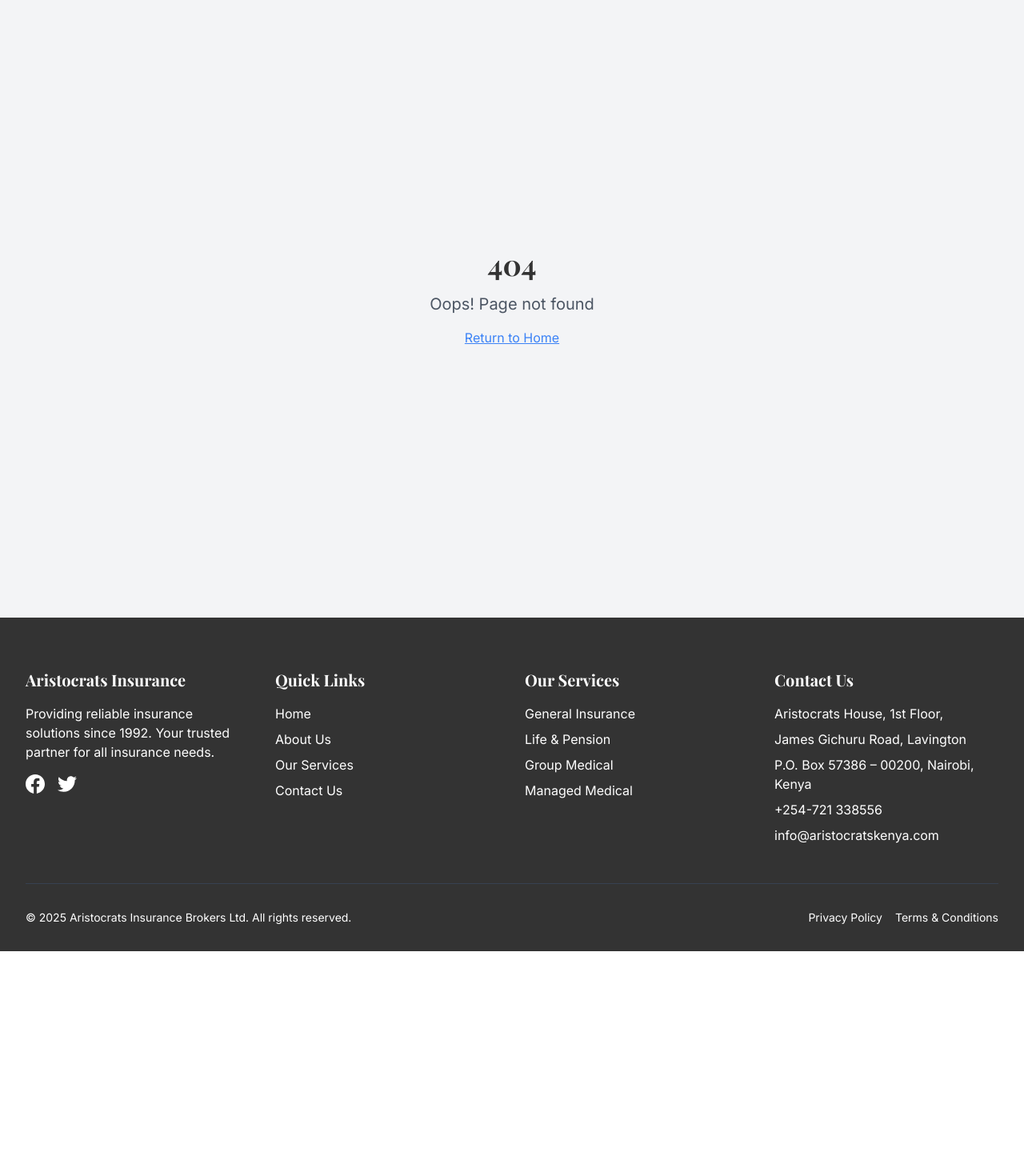
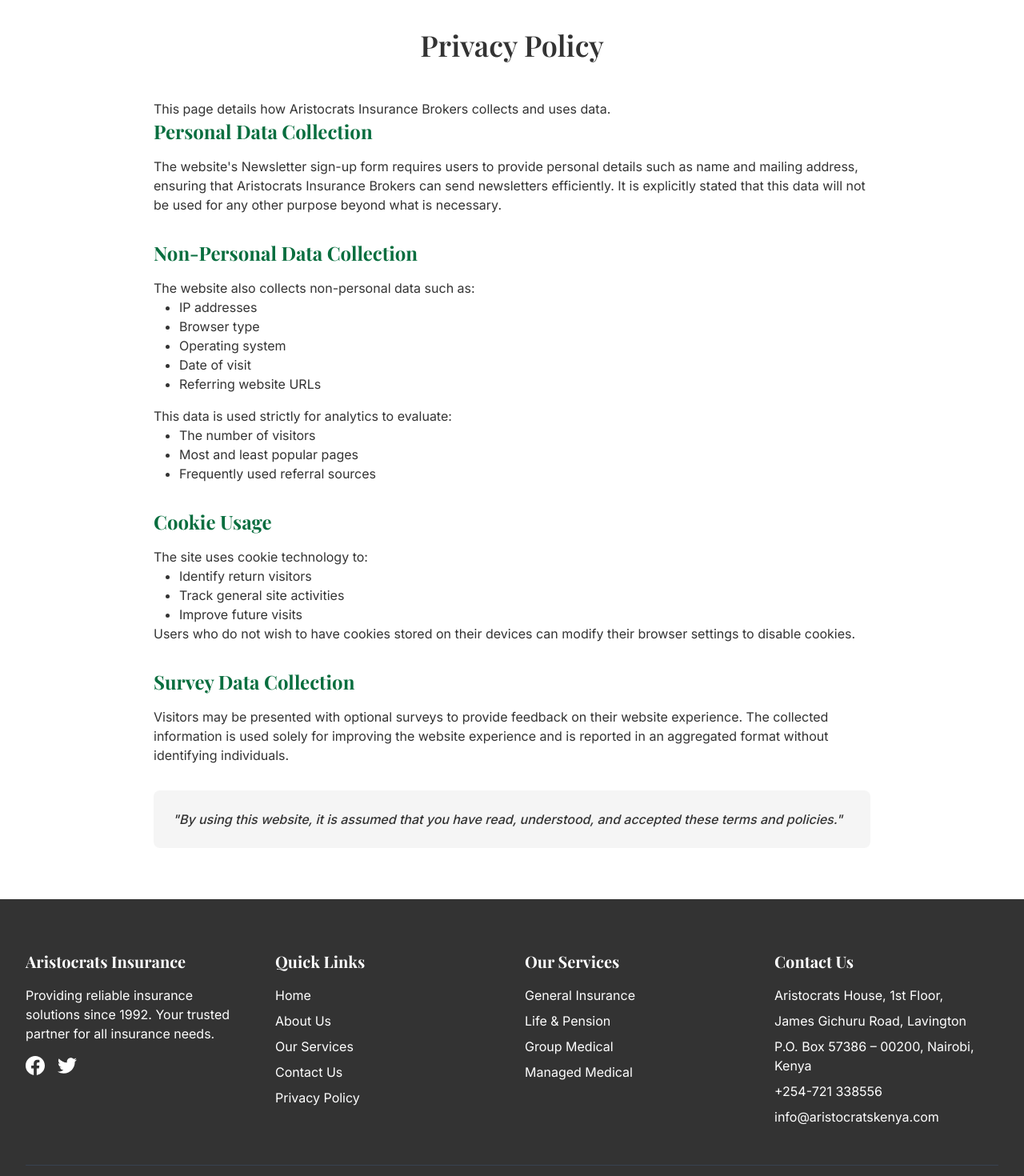
Before and after one commit to Alphonseaaron/aristocrat-website, a React (Vite) app: page /privacy-policy in a window 1280 px wide. Shown: the part 100-1570 px from the top of the page at 80% size. Before the commit the page ends 1289 px from the top, so only its background shows below. Built offline with nearby package versions, Linux system fonts and the light colour scheme.

Commit message:
Refactor: Homepage and footer updates
- Removed redundant content from the homepage.
- Updated footer content and links.
- Added privacy policy page with detailed data handling information.

```diff
--- a/src/App.tsx
+++ b/src/App.tsx
@@ -12,6 +12,7 @@ import Services from "./pages/Services";
 import Contact from "./pages/Contact";
 import Photos from "./pages/Photos";
 import SafinazGroup from "./pages/SafinazGroup";
+import PrivacyPolicy from "./pages/PrivacyPolicy";
 import NotFound from "./pages/NotFound";
 
 const queryClient = new QueryClient();
@@ -32,6 +33,7 @@ const App = () => (
               <Route path="/contact" element={<Contact />} />
               <Route path="/photos" element={<Photos />} />
               <Route path="/safinaz-group" element={<SafinazGroup />} />
+              <Route path="/privacy-policy" element={<PrivacyPolicy />} />
               {/* ADD ALL CUSTOM ROUTES ABOVE THE CATCH-ALL "*" ROUTE */}
               <Route path="*" element={<NotFound />} />
             </Routes>
--- a/src/components/home/About.tsx
+++ b/src/components/home/About.tsx
@@ -67,33 +67,6 @@ const About = () => {
             </ul>
           </div>
         </div>
-
-        <div className="grid grid-cols-1 md:grid-cols-2 gap-8 items-center mt-16">
-          <div className="order-2 md:order-1">
-            <h3 className="section-subtitle text-aristocrat-green">Mr. Aasif Karim (Founder)</h3>
-            <p className="mb-4">
-              Businessman, Arbitrator/Mediator and International Sportsman
-            </p>
-            <a
-              href="https://www.youtube.com/watch?v=0Okzz1Ld5LA"
-              target="_blank"
-              rel="noopener noreferrer"
-              className="text-aristocrat-green hover:underline flex items-center gap-2"
-            >
-              <svg xmlns="http://www.w3.org/2000/svg" width="24" height="24" viewBox="0 0 24 24" fill="none" stroke="currentColor" strokeWidth="2" strokeLinecap="round" strokeLinejoin="round">
-                <polygon points="5 3 19 12 5 21 5 3" />
-              </svg>
-              Watch video
-            </a>
-          </div>
-          <div className="order-1 md:order-2">
-            <img
-              src="/lovable-uploads/047dbb9e-a1c7-4e2c-8c35-ee8e0ce68724.png"
-              alt="Mr. Aasif Karim"
-              className="rounded-lg shadow-lg w-full h-auto max-w-md mx-auto"
-            />
-          </div>
-        </div>
       </div>
     </section>
   );
--- a/src/components/layout/Footer.tsx
+++ b/src/components/layout/Footer.tsx
@@ -3,8 +3,6 @@ import React from 'react';
 import { Link } from 'react-router-dom';
 
 const Footer = () => {
-  const currentYear = new Date().getFullYear();
-
   return (
     <footer className="bg-aristocrat-dark text-white pt-16 pb-8">
       <div className="container-custom">
@@ -42,6 +40,9 @@ const Footer = () => {
               </li>
               <li>
                 <Link to="/contact" className="hover:text-aristocrat-lightGreen transition-colors">Contact Us</Link>
+              </li>
+              <li>
+                <Link to="/privacy-policy" className="hover:text-aristocrat-lightGreen transition-colors">Privacy Policy</Link>
               </li>
             </ul>
           </div>
@@ -84,12 +85,8 @@ const Footer = () => {
 
         {/* Bottom Footer */}
         <div className="pt-8 border-t border-gray-700 text-sm">
-          <div className="flex flex-col md:flex-row justify-between items-center">
-            <p>&copy; {currentYear} Aristocrats Insurance Brokers Ltd. All rights reserved.</p>
-            <div className="mt-4 md:mt-0">
-              <Link to="/privacy-policy" className="hover:text-aristocrat-lightGreen transition-colors mr-4">Privacy Policy</Link>
-              <Link to="/terms" className="hover:text-aristocrat-lightGreen transition-colors">Terms & Conditions</Link>
-            </div>
+          <div className="flex justify-center items-center">
+            <p>Copyright © 2025 | Aristocrats Insurance Brokers | All rights reserved.</p>
           </div>
         </div>
       </div>
--- a/src/pages/Index.tsx
+++ b/src/pages/Index.tsx
@@ -5,7 +5,7 @@ import About from '../components/home/About';
 import Services from '../components/home/Services';
 import Team from '../components/home/Team';
 import ContactForm from '../components/shared/ContactForm';
-import { Link, ExternalLink } from 'lucide-react';
+import { ExternalLink } from 'lucide-react';
 
 const Index = () => {
   const partnerLinks = [
@@ -97,16 +97,6 @@ const Index = () => {
         </div>
       </section>
 
-      {/* Testimonial/Quote Section */}
-      <section className="py-16 bg-aristocrat-green text-white">
-        <div className="container-custom text-center">
-          <blockquote className="text-2xl md:text-3xl font-serif italic max-w-4xl mx-auto">
-            "The Purpose of a Business is to create a Customer."
-          </blockquote>
-          <p className="mt-6">- Quote of the Month</p>
-        </div>
-      </section>
-
       {/* Contact Section */}
       <section className="py-16 bg-white">
         <div className="container-custom">
--- /dev/null
+++ b/src/pages/PrivacyPolicy.tsx
@@ -0,0 +1,82 @@
+
+import React from 'react';
+
+const PrivacyPolicy = () => {
+  return (
+    <div className="py-16 bg-white">
+      <div className="container-custom">
+        <h1 className="section-title text-center mb-12">Privacy Policy</h1>
+
+        <div className="max-w-4xl mx-auto prose prose-lg">
+          <p className="lead">
+            This page details how Aristocrats Insurance Brokers collects and uses data.
+          </p>
+
+          <section className="mb-8">
+            <h2 className="text-2xl font-bold text-aristocrat-green mb-4">Personal Data Collection</h2>
+            <p>
+              The website's Newsletter sign-up form requires users to provide personal details such as name
+              and mailing address, ensuring that Aristocrats Insurance Brokers can send newsletters efficiently.
+              It is explicitly stated that this data will not be used for any other purpose beyond what is necessary.
+            </p>
+          </section>
+
+          <section className="mb-8">
+            <h2 className="text-2xl font-bold text-aristocrat-green mb-4">Non-Personal Data Collection</h2>
+            <p>
+              The website also collects non-personal data such as:
+            </p>
+            <ul className="list-disc pl-8 mb-4">
+              <li>IP addresses</li>
+              <li>Browser type</li>
+              <li>Operating system</li>
+              <li>Date of visit</li>
+              <li>Referring website URLs</li>
+            </ul>
+            <p>
+              This data is used strictly for analytics to evaluate:
+            </p>
+            <ul className="list-disc pl-8">
+              <li>The number of visitors</li>
+              <li>Most and least popular pages</li>
+              <li>Frequently used referral sources</li>
+            </ul>
+          </section>
+
+          <section className="mb-8">
+            <h2 className="text-2xl font-bold text-aristocrat-green mb-4">Cookie Usage</h2>
+            <p>
+              The site uses cookie technology to:
+            </p>
+            <ul className="list-disc pl-8">
+              <li>Identify return visitors</li>
+              <li>Track general site activities</li>
+              <li>Improve future visits</li>
+            </ul>
+            <p>
+              Users who do not wish to have cookies stored on their devices can modify their browser settings
+              to disable cookies.
+            </p>
+          </section>
+
+          <section className="mb-8">
+            <h2 className="text-2xl font-bold text-aristocrat-green mb-4">Survey Data Collection</h2>
+            <p>
+              Visitors may be presented with optional surveys to provide feedback on their website experience.
+              The collected information is used solely for improving the website experience and is reported in
+              an aggregated format without identifying individuals.
+            </p>
+          </section>
+
+          <div className="bg-aristocrat-gray p-6 rounded-lg">
+            <p className="italic font-medium">
+              "By using this website, it is assumed that you have read, understood, and accepted these terms and policies."
+            </p>
+          </div>
+        </div>
+      </div>
+    </div>
+  );
+};
+
+export default PrivacyPolicy;
```
